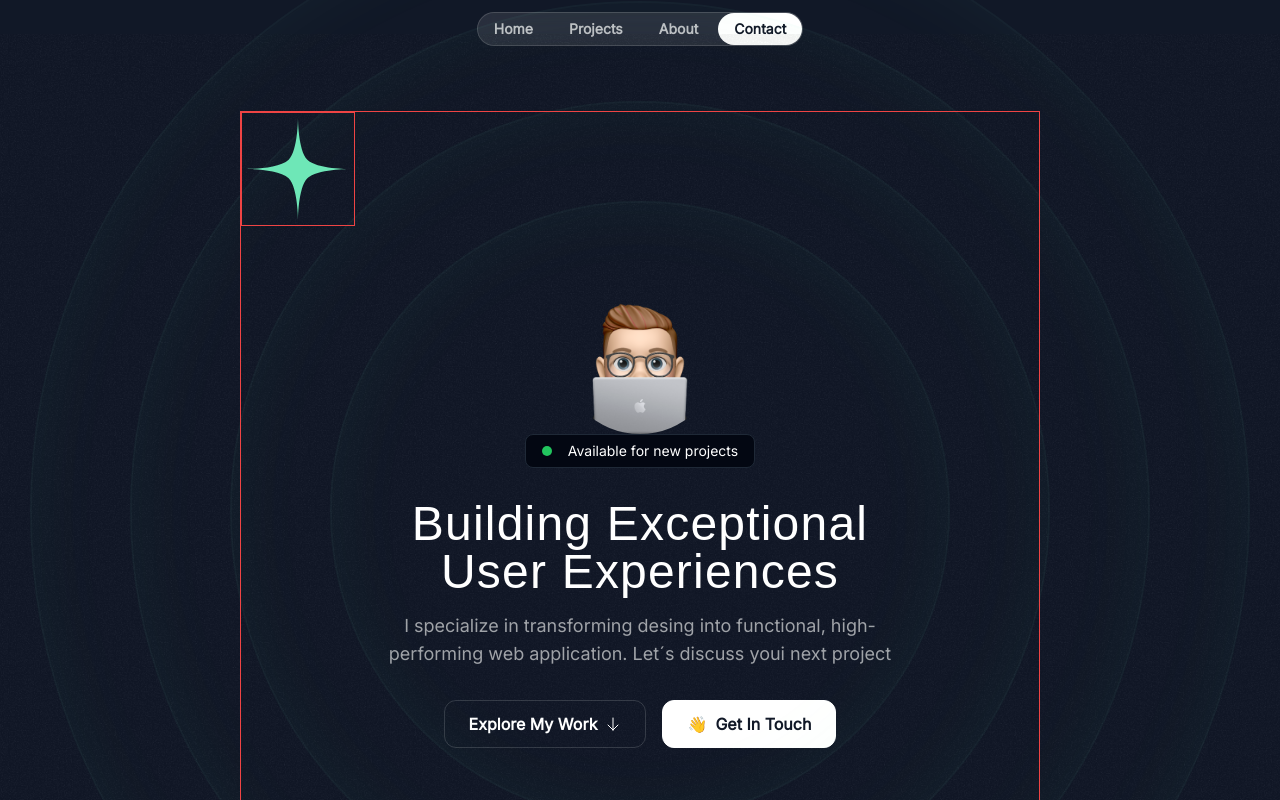
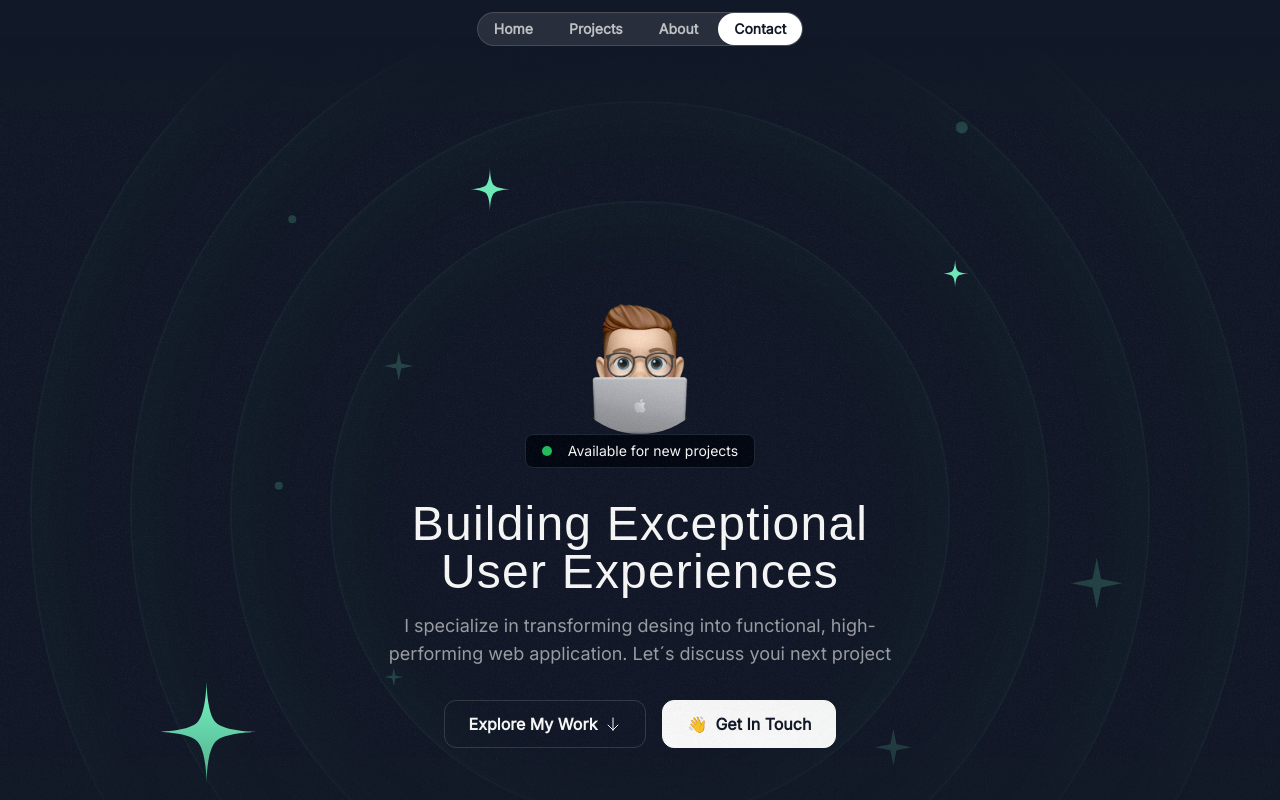
Before and after one commit to MaxiDumont/New_Portfolio, a Next.js app: page / in a window 1280 px wide. Shown: the top 800 px of the page. Built offline with nearby package versions, Linux system fonts and the light colour scheme; a web font is replaced by a local one.

Commit message:
Add OrbitHero component and integrate into HeroSection

```diff
--- a/src/components/OrbitHero.tsx
+++ b/src/components/OrbitHero.tsx
@@ -0,0 +1,29 @@
+import { PropsWithChildren } from "react";
+
+export const OrbitHero = ({
+  children,
+  size,
+  rotation,
+}: PropsWithChildren<{ size: number; rotation: number }>) => {
+  return (
+    <div className="absolute left-1/2 top-1/2 -translate-x-1/2 -translate-y-1/2 ">
+      <div
+        className=" flex items-start justify-start"
+        style={{
+          transform: `rotate(${rotation}deg)`,
+          width: `${size}px`,
+          height: `${size}px`,
+        }}
+      >
+        <div
+          className="inline-flex"
+          style={{
+            transform: `rotate(${rotation * -1}deg)`,
+          }}
+        >
+          {children}
+        </div>
+      </div>
+    </div>
+  );
+};
--- a/src/sections/Header.tsx
+++ b/src/sections/Header.tsx
@@ -1,6 +1,6 @@
 export const Header = () => {
   return (
-    <div className="flex justify-center items-center relative top-3">
+    <div className="flex justify-center items-center relative top-3 w-full z-10">
       <nav className="flex gap-1 p-o.5 border border-white/15 rounded-full bg-white/10 backdrop-blur">
         <a href="#" className="nav-item">
           Home
--- a/src/sections/Hero.tsx
+++ b/src/sections/Hero.tsx
@@ -3,10 +3,13 @@
 import ArrowDown from "../assets/icons/arrow-down.svg";
 import grainImage from "../assets/images/grain.jpg";
 import StarIcon from "../assets/icons/star.svg";
+import SparkIcon from "../assets/icons/sparkle.svg";
+import { OrbitHero } from "@/components/OrbitHero";
 
 export const HeroSection = () => {
   return (
     <div className="py-32 md:py-48 lg:py-60 relative z-0 overflow-x-clip">
+      <div className="absolute inset-0 [mask-image:linear-gradient(to_bottom,transparent,black_10%,black_70%,transparent)] ">
         <div
           className="absolute inset-0 -z-30 opacity-5"
           style={{
@@ -20,12 +23,36 @@
         <div className="size-[820px] hero-ring"></div>
         <div className="size-[1020px] hero-ring"></div>
         <div className="size-[1220px] hero-ring"></div>
-      <div className="absolute left-1/2 top-1/2 -translate-x-1/2 -translate-y-1/2 ">
-        <div className="border border-red-500 size-[800px]">
-          <div className="border border-red-500 inline-flex">
+        <OrbitHero size={800} rotation={-72}>
           <StarIcon className="size-28 text-emerald-300" />
-          </div>
-        </div>
+        </OrbitHero>
+        <OrbitHero size={550} rotation={20}>
+          <StarIcon className="size-12 text-emerald-300" />
+        </OrbitHero>
+        <OrbitHero size={590} rotation={98}>
+          <StarIcon className="size-8 text-emerald-300" />
+        </OrbitHero>
+        <OrbitHero size={430} rotation={-14}>
+          <SparkIcon className="size-8 text-emerald-300/20" />
+        </OrbitHero>
+        <OrbitHero size={440} rotation={-79}>
+          <SparkIcon className="size-5 text-emerald-300/20" />
+        </OrbitHero>
+        <OrbitHero size={530} rotation={178}>
+          <SparkIcon className="size-10 text-emerald-300/20" />
+        </OrbitHero>
+        <OrbitHero size={710} rotation={144}>
+          <SparkIcon className="size-14 text-emerald-300/20" />
+        </OrbitHero>
+        <OrbitHero size={720} rotation={85}>
+          <div className="size-3 rounded-full bg-emerald-300/20" />
+        </OrbitHero>
+        <OrbitHero size={520} rotation={-41}>
+          <div className="size-2 rounded-full bg-emerald-300/20" />
+        </OrbitHero>
+        <OrbitHero size={650} rotation={-5}>
+          <div className="size-2 rounded-full bg-emerald-300/20" />
+        </OrbitHero>
       </div>
       <div className="container">
         <div className="flex flex-col items-center">
```
Lines whose indentation alone changed are shown as unchanged.
